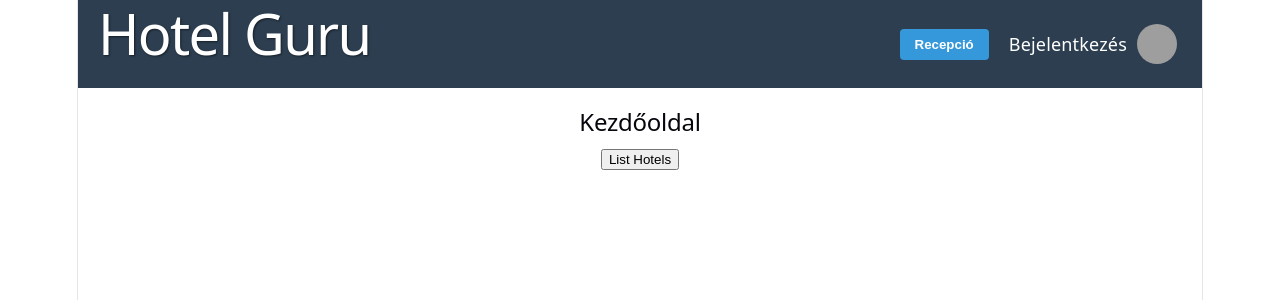
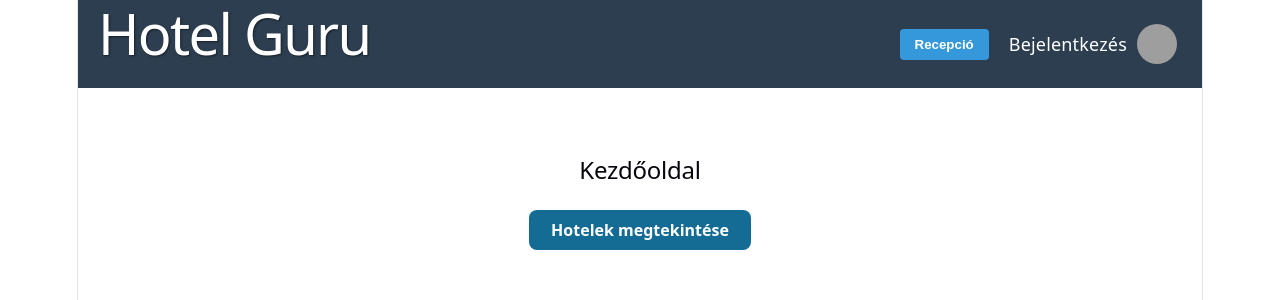
Before and after one commit to lazsma/HotelGuru, a React (Vite) app in the folder frontend/: page / in a window 1280 px wide. Shown: the top 300 px of the page. Built offline with nearby package versions, Linux system fonts and the light colour scheme; grey boxes are pictures that could not be loaded.

Commit message:
Store the previous page before login, and reopen it

```diff
--- a/frontend/src/App.tsx
+++ b/frontend/src/App.tsx
@@ -19,12 +19,12 @@ function App() {
           <Route path="/hotels" element={<HotelList />} />
           <Route path="/bookinfo" element={<ReservationInfo />} />
           <Route path="/hotel/:hotelId/rooms" element={<RoomList />} />
-          <Route path="/book/:roomId" element={<BookReservation />} />
           <Route path="/login" element={<LoginPage />} />
 
           <Route element={<LoginProtectedRoute />}>
             <Route path="/profile" element={<Profile />} />
             <Route path="/reception" element={<ReceptionDashboard />} />
+            <Route path="/book/:roomId" element={<BookReservation />} />
           </Route>
         </Route>
       </Routes>
--- a/frontend/src/components/LoginProtectedRoute.tsx
+++ b/frontend/src/components/LoginProtectedRoute.tsx
@@ -1,14 +1,29 @@
-import { Navigate, Outlet } from "react-router-dom";
+import { Navigate, Outlet, useLocation, useOutletContext } from "react-router-dom";
 import { useAuth } from "./AuthContext";
+import type { User } from "../types";
+
+type LayoutOutletContext = {
+  user: User | null;
+};
 
 function LoginProtectedRoute() {
   const { token } = useAuth();
+  const location = useLocation();
+  const outletContext = useOutletContext<LayoutOutletContext>();
 
   if (!token) {
-    return <Navigate to="/login" />;
+    const redirectTo = `${location.pathname}${location.search}${location.hash}`;
+
+    return (
+      <Navigate
+        to={`/login?redirect=${encodeURIComponent(redirectTo)}`}
+        state={{ from: location }}
+        replace
+      />
+    );
   }
 
-  return <Outlet />;
+  return <Outlet context={outletContext} />;
 }
 
 export default LoginProtectedRoute;
--- /dev/null
+++ b/frontend/src/pages/Home.css
@@ -0,0 +1,32 @@
+.home-page {
+  padding: 48px 24px;
+  display: grid;
+  justify-items: center;
+  gap: 18px;
+}
+
+.hotel-list-button {
+  padding: 12px 22px;
+  border: 0;
+  border-radius: 8px;
+  background: #146c94;
+  color: #ffffff;
+  font: 600 16px/1 var(--sans);
+  letter-spacing: 0;
+  cursor: pointer;
+  transition: background-color 160ms ease, transform 160ms ease;
+}
+
+.hotel-list-button:hover {
+  background: #0f5a7c;
+  transform: translateY(-2px);
+}
+
+.hotel-list-button:active {
+  transform: translateY(0);
+}
+
+.hotel-list-button:focus-visible {
+  outline: 3px solid var(--accent-border);
+  outline-offset: 4px;
+}
--- a/frontend/src/pages/Home.tsx
+++ b/frontend/src/pages/Home.tsx
@@ -1,12 +1,15 @@
 import { useNavigate } from "react-router-dom";
+import "./Home.css";
 
 export default function Home() {
     const navigate = useNavigate();
 
     return (
-        <div>
+        <div className="home-page">
             <h2>Kezdőoldal</h2>
-            <button onClick={() => navigate("/hotels")}>List Hotels</button>
+            <button className="hotel-list-button" onClick={() => navigate("/hotels")}>
+                <span>Hotelek megtekintése</span>
+            </button>
         </div>
     );
 }
--- a/frontend/src/pages/LoginPage.tsx
+++ b/frontend/src/pages/LoginPage.tsx
@@ -1,11 +1,27 @@
 import { useState } from "react";
-import { useNavigate } from "react-router-dom";
+import { useLocation, useNavigate, useSearchParams } from "react-router-dom";
 import { useAuth } from "../components/AuthContext";
 import type { User } from "../types";
 
-export default function Home() {
+type LoginLocationState = {
+    from?: {
+        pathname?: string;
+        search?: string;
+        hash?: string;
+    };
+};
+
+export default function LoginPage() {
     const { loginUser } = useAuth();
     const navigate = useNavigate();
+    const location = useLocation();
+    const [searchParams] = useSearchParams();
+    const { from } = (location.state ?? {}) as LoginLocationState;
+    const redirectParam = searchParams.get("redirect");
+    const stateRedirectPath = `${from?.pathname ?? "/"}${from?.search ?? ""}${from?.hash ?? ""}`;
+    const redirectPath = redirectParam?.startsWith("/") && !redirectParam.startsWith("//")
+        ? redirectParam
+        : stateRedirectPath;
 
     const [email, setEmail] = useState("");
     const [password, setPassword] = useState("");
@@ -41,7 +57,7 @@ export default function Home() {
         };
 
         loginUser(data.token, loggedInUser);
-        navigate("/");
+        navigate(redirectPath, { replace: true });
     }
 
     return (
```
Also changed, not shown: 1 other file (tests, documents, lock files or other folders).
